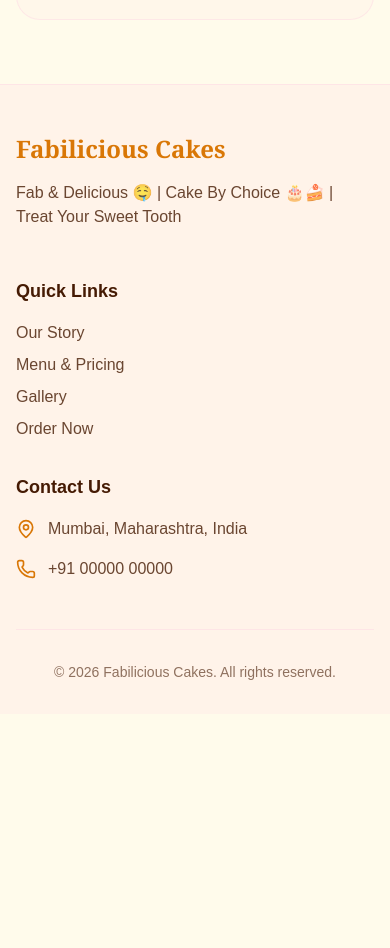
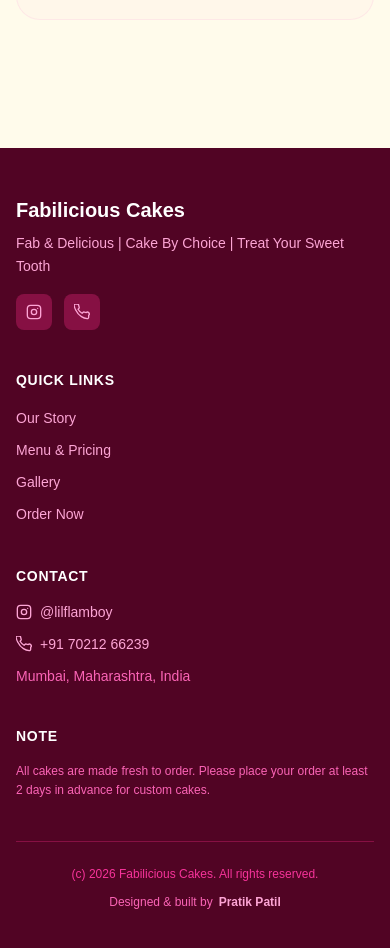
Before and after one commit to lilflamboy/fabilicious-cakes, a Next.js app: page /contact in a window 390 px wide. Shown: the part 1474-2422 px from the top of the page. Before the commit the page ends 2188 px from the top, so only its background shows below. Built offline with nearby package versions, Linux system fonts and the light colour scheme.

Commit message:
Add Instagram, phone number, and Pratik Patil credit to footer
Refactor Footer component with updated styling and structure.

```diff
--- a/src/components/Footer.tsx
+++ b/src/components/Footer.tsx
@@ -1,88 +1,127 @@
-"use strict";
+import Link from 'next/link';
 
-import Link from "next/link";
-import { MapPin, Phone, Mail } from "lucide-react";
-
-const InstagramIcon = ({ className }: { className?: string }) => (
-  <svg
-    xmlns="http://www.w3.org/2000/svg"
-    width="24"
-    height="24"
-    viewBox="0 0 24 24"
-    fill="none"
-    stroke="currentColor"
-    strokeWidth="2"
-    strokeLinecap="round"
-    strokeLinejoin="round"
-    className={className}
-  >
-    <rect width="20" height="20" x="2" y="2" rx="5" ry="5" />
-    <path d="M16 11.37A4 4 0 1 1 12.63 8 4 4 0 0 1 16 11.37z" />
-    <line x1="17.5" x2="17.51" y1="6.5" y2="6.5" />
+// Inline Instagram SVG icon
+const InstagramIcon = () => (
+  <svg className="w-4 h-4" viewBox="0 0 24 24" fill="none" stroke="currentColor" strokeWidth="2" strokeLinecap="round" strokeLinejoin="round">
+    <rect x="2" y="2" width="20" height="20" rx="5" ry="5" />
+    <circle cx="12" cy="12" r="4" />
+    <circle cx="17.5" cy="6.5" r="1" fill="currentColor" stroke="none" />
   </svg>
 );
 
-const FacebookIcon = ({ className }: { className?: string }) => (
-  <svg
-    xmlns="http://www.w3.org/2000/svg"
-    width="24"
-    height="24"
-    viewBox="0 0 24 24"
-    fill="none"
-    stroke="currentColor"
-    strokeWidth="2"
-    strokeLinecap="round"
-    strokeLinejoin="round"
-    className={className}
-  >
-    <path d="M18 2h-3a5 5 0 0 0-5 5v3H7v4h3v8h4v-8h3l1-4h-4V7a1 1 0 0 1 1-1h3z" />
+const PhoneIcon = () => (
+  <svg className="w-4 h-4" viewBox="0 0 24 24" fill="none" stroke="currentColor" strokeWidth="2" strokeLinecap="round" strokeLinejoin="round">
+    <path d="M22 16.92v3a2 2 0 01-2.18 2 19.79 19.79 0 01-8.63-3.07A19.5 19.5 0 013.07 9.81 19.79 19.79 0 01.02 1.18 2 2 0 012 0h3a2 2 0 012 1.72c.127.96.361 1.903.7 2.81a2 2 0 01-.45 2.11L6.09 7.91a16 16 0 006 6l1.27-1.27a2 2 0 012.11-.45c.907.339 1.85.573 2.81.7A2 2 0 0122 16.92z" />
   </svg>
 );
 
 export default function Footer() {
   return (
-    <footer className="bg-primary/10 border-t border-primary/20 pt-12 pb-8 mt-auto">
-      <div className="max-w-7xl mx-auto px-4 sm:px-6 lg:px-8">
-        <div className="grid grid-cols-1 md:grid-cols-3 gap-8">
-          {/* Brand & About */}
+    <footer className="bg-pink-950 text-pink-100 mt-16">
+      <div className="max-w-6xl mx-auto px-4 py-12">
+        <div className="grid grid-cols-1 sm:grid-cols-2 lg:grid-cols-4 gap-10">
+
+          {/* Brand */}
           <div>
-            <h3 className="text-2xl font-bold text-accent font-serif mb-4">Fabilicious Cakes</h3>
-            <p className="text-foreground/80 mb-4">
-              Fab & Delicious 🤤 | Cake By Choice 🎂🍰 | Treat Your Sweet Tooth
+            <h2 className="text-xl font-extrabold text-white mb-2">Fabilicious Cakes</h2>
+            <p className="text-sm text-pink-300 leading-relaxed mb-4">
+              Fab &amp; Delicious | Cake By Choice | Treat Your Sweet Tooth
             </p>
-
+            <div className="flex gap-3">
+              <a
+                href="https://www.instagram.com/lilflamboy"
+                target="_blank"
+                rel="noopener noreferrer"
+                title="Follow on Instagram"
+                className="w-9 h-9 rounded-lg bg-pink-900 hover:bg-gradient-to-br hover:from-purple-600 hover:to-pink-500 flex items-center justify-center transition-all duration-300 text-pink-300 hover:text-white"
+              >
+                <InstagramIcon />
+              </a>
+              <a
+                href="tel:+917021266239"
+                title="Call us"
+                className="w-9 h-9 rounded-lg bg-pink-900 hover:bg-green-600 flex items-center justify-center transition-all duration-300 text-pink-300 hover:text-white"
+              >
+                <PhoneIcon />
+              </a>
+            </div>
           </div>
 
           {/* Quick Links */}
           <div>
-            <h4 className="text-lg font-semibold text-foreground mb-4">Quick Links</h4>
+            <h3 className="font-semibold text-white mb-4 text-sm uppercase tracking-wider">Quick Links</h3>
             <ul className="space-y-2">
-              <li><Link href="/about" className="text-foreground/80 hover:text-accent transition-colors">Our Story</Link></li>
-              <li><Link href="/menu" className="text-foreground/80 hover:text-accent transition-colors">Menu & Pricing</Link></li>
-              <li><Link href="/gallery" className="text-foreground/80 hover:text-accent transition-colors">Gallery</Link></li>
-              <li><Link href="/contact" className="text-foreground/80 hover:text-accent transition-colors">Order Now</Link></li>
+              {[
+                { label: 'Our Story', href: '/about' },
+                { label: 'Menu & Pricing', href: '/menu' },
+                { label: 'Gallery', href: '/gallery' },
+                { label: 'Order Now', href: '/order' },
+              ].map((l) => (
+                <li key={l.href}>
+                  <Link href={l.href} className="text-sm text-pink-300 hover:text-white transition-colors">
+                    {l.label}
+                  </Link>
+                </li>
+              ))}
             </ul>
           </div>
 
-          {/* Contact Info */}
+          {/* Contact */}
           <div>
-            <h4 className="text-lg font-semibold text-foreground mb-4">Contact Us</h4>
-            <ul className="space-y-4">
-              <li className="flex items-start gap-3">
-                <MapPin className="h-5 w-5 text-accent shrink-0 mt-0.5" />
-                <span className="text-foreground/80">Mumbai, Maharashtra, India</span>
+            <h3 className="font-semibold text-white mb-4 text-sm uppercase tracking-wider">Contact</h3>
+            <ul className="space-y-3">
+              <li>
+                <a
+                  href="https://www.instagram.com/lilflamboy"
+                  target="_blank"
+                  rel="noopener noreferrer"
+                  className="flex items-center gap-2 text-sm text-pink-300 hover:text-pink-100 transition-colors group"
+                >
+                  <InstagramIcon />
+                  @lilflamboy
+                </a>
               </li>
-              <li className="flex items-center gap-3">
-                <Phone className="h-5 w-5 text-accent shrink-0" />
-                <span className="text-foreground/80">+91 00000 00000</span>
+              <li>
+                <a
+                  href="tel:+917021266239"
+                  className="flex items-center gap-2 text-sm text-pink-300 hover:text-green-300 transition-colors"
+                >
+                  <PhoneIcon />
+                  +91 70212 66239
+                </a>
               </li>
-
+              <li className="text-sm text-pink-400">
+                Mumbai, Maharashtra, India
+              </li>
             </ul>
           </div>
+
+          {/* Info */}
+          <div>
+            <h3 className="font-semibold text-white mb-4 text-sm uppercase tracking-wider">Note</h3>
+            <p className="text-xs text-pink-400 leading-relaxed">
+              All cakes are made fresh to order. Please place your order at least 2 days in advance for custom cakes.
+            </p>
+          </div>
+
         </div>
 
-        <div className="border-t border-primary/20 mt-12 pt-8 text-center text-foreground/60 text-sm">
-          <p>&copy; {new Date().getFullYear()} Fabilicious Cakes. All rights reserved.</p>
+        {/* Bottom bar */}
+        <div className="border-t border-pink-900 mt-10 pt-6 flex flex-col sm:flex-row items-center justify-between gap-3">
+          <p className="text-xs text-pink-500">
+            (c) {new Date().getFullYear()} Fabilicious Cakes. All rights reserved.
+          </p>
+          <p className="text-xs text-pink-400 flex items-center gap-1.5">
+            Designed &amp; built by{' '}
+            <a
+              href="https://www.instagram.com/lilflamboy"
+              target="_blank"
+              rel="noopener noreferrer"
+              className="font-semibold text-pink-300 hover:text-white transition-colors duration-200"
+            >
+              Pratik Patil
+            </a>
+          </p>
         </div>
       </div>
     </footer>
```
